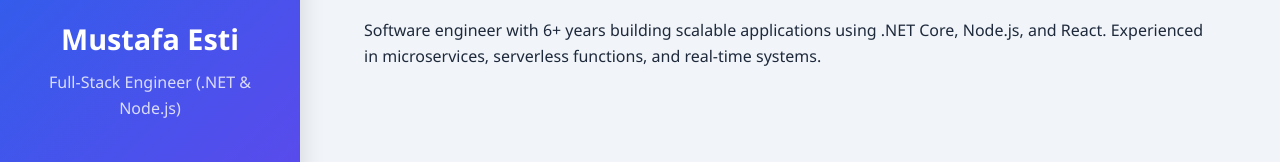
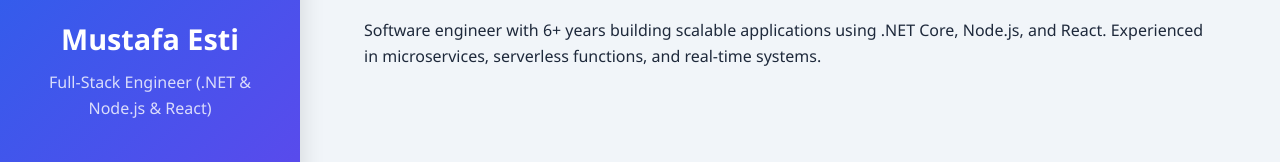
Before and after one commit to Mustafaesti72/estimustafa, a plain HTML site: page index.html in a window 1280 px wide. Shown: the part 190-352 px from the top of the page. Drawn offline with Linux system fonts and the light colour scheme.

Commit message:
typi fix

```diff
--- a/index.html
+++ b/index.html
@@ -86,7 +86,7 @@
   <aside class="sidebar">
     <img src="MustafaEsti.jpg" alt="Mustafa Esti" class="profile-img">
     <h1 class="name">Mustafa Esti</h1>
-    <p class="title">Full-Stack Engineer (.NET & Node.js)</p>
+    <p class="title">Full-Stack Engineer (.NET & Node.js & React)</p>
     <ul class="nav-menu">
       <li><a href="#about" class="active"><i class="fas fa-user"></i>About</a></li>
       <li><a href="#experience"><i class="fas fa-briefcase"></i>Experience</a></li>
```
